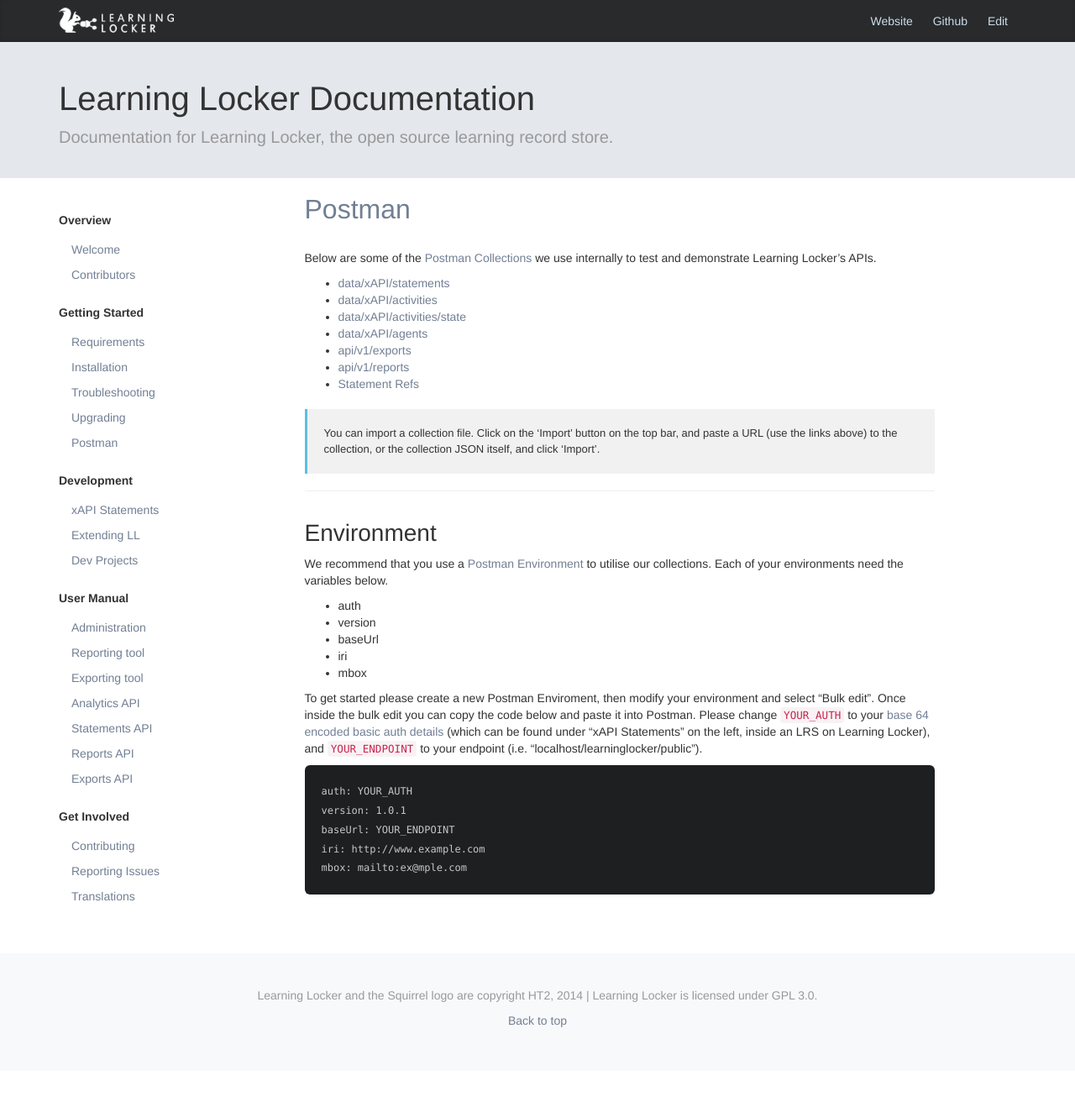
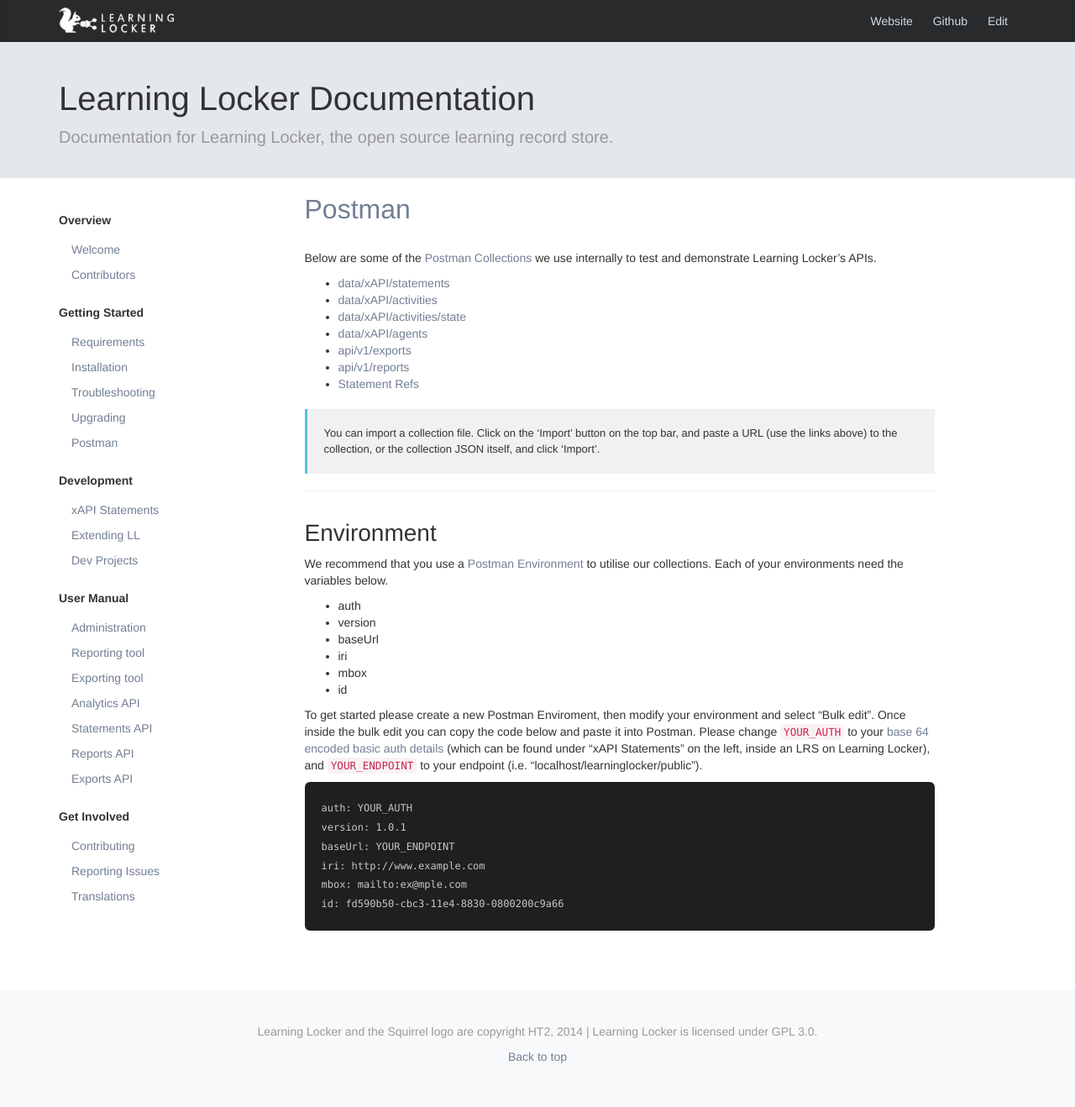
Before and after one commit to LearningLocker/docs, a Jekyll site: the page built from postman.md, in a window 1280 px wide. Shown: the whole page at 84% size. Built offline with Jekyll 4.4.1, drawn with Linux system fonts in a browser that asks for light colours; nearby versions of some CDN libraries; before the commit the page ends 1275 px from its top, so only the background shows below that.

Commit message:
Adds `id` variable.

```diff
--- a/postman.md
+++ b/postman.md
@@ -22,6 +22,7 @@
 - baseUrl
 - iri
 - mbox
+- id
 
 To get started please create a new Postman Enviroment, then modify your environment and select "Bulk edit". Once inside the bulk edit you can copy the code below and paste it into Postman. Please change `YOUR_AUTH` to your [base 64 encoded](https://www.base64encode.org/) [basic auth details](http://docs.learninglocker.net/statements/#basic-auth) (which can be found under "xAPI Statements" on the left, inside an LRS on Learning Locker), and `YOUR_ENDPOINT` to your endpoint (i.e. "localhost/learninglocker/public").
 
@@ -30,3 +31,4 @@
     baseUrl: YOUR_ENDPOINT
     iri: http://www.example.com
     mbox: mailto:ex@mple.com
+    id: fd590b50-cbc3-11e4-8830-0800200c9a66
```
